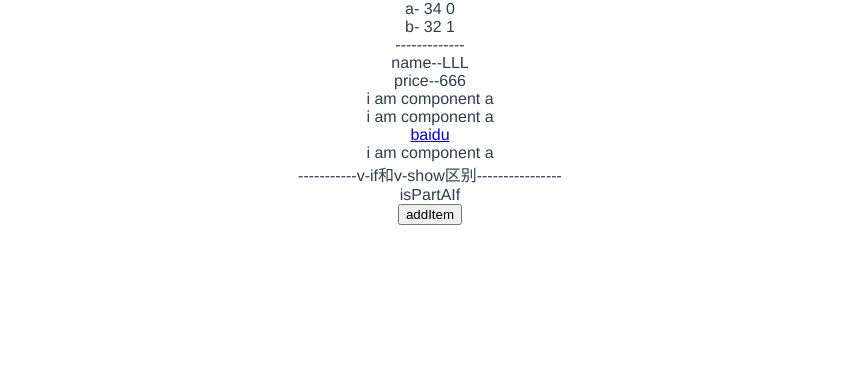
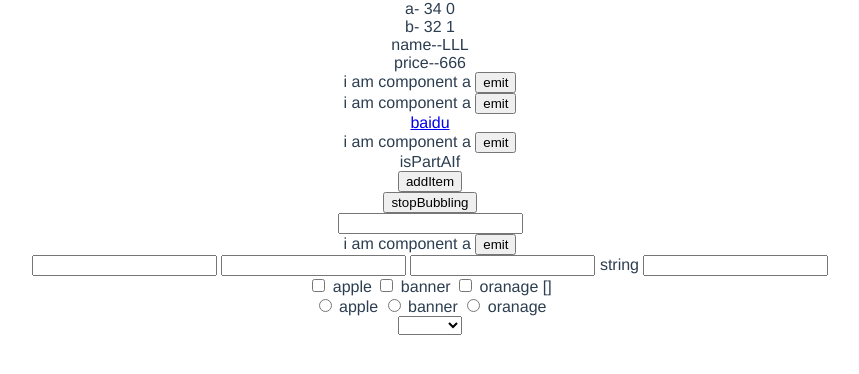
Before and after one commit to jiajunhuangWorker/mvvm-introduction-vue, a Vue app in the folder vuecliinitproject/: page / in a window 1280 px wide. Shown: the part 374-748 px from the top of the page, without its empty margins (210-1069 px from the left). Built offline with nearby package versions, Linux system fonts and the light colour scheme.

Commit message:
add new component

```diff
--- a/vuecliinitproject/src/App.vue
+++ b/vuecliinitproject/src/App.vue
@@ -5,29 +5,92 @@
     <div :title = 'hellow'>
       {{ hellow }}
     </div>
+    <!-- v-html和v-text 区别 -->
     <div v-html='hellow'> </div>
     <div v-text='hellow'> </div>
     {{num+1}}
     {{state ? '成功了' : '失败了'}}
+    <!-- 循环数组 -->
     <div v-for="(item,index) in list" :class="{odd : index % 2}">
       {{item.name}}- {{item.price}}  {{index}}
     </div>
-    -------------
+    <!-- 循环对象 -->
     <div v-for="(item,key) in objList">{{key+'--'+item}}</div>
+    <!-- 循环组件 -->
     <componentA v-for="(item,key) in objList" :key="key"></componentA>
     <a :href="link" class="abc" :class="className">baidu</a>
+    <!-- 传递数据给组件 -->
     <componentA :dataA="dataA"></componentA>
-    -----------v-if和v-show区别----------------
+    <!-- v-if和v-show区别 -->
     <div v-if="isPartA">isPartAIf</div>
     <div v-else>isNoData</div>
     <div v-show="!isPartA">isPartAShow</div>
+    <!-- 绑定属性 -->
     <button @click='addItem'  :class="[classA,{'red-font':redObj}]">addItem</button>
+
+    <div class="">
+      <!-- 阻止冒泡事件 -->
+      <button @click.stop='stopBubbling'>stopBubbling</button>
+      <br>
+    </div>
+      <!-- 键盘事件 -->
+      <input type="text" @keydown.enter='keyDownEnter'>
+      <!-- 自定义事件 -->
+      <componentA @my-event="onComaMyEvent"></componentA>
+      <!-- 表单绑定 -->
+      <input type="text" name="" v-model="myVal">
+      {{myVal}}
+      <input type="text" name="" v-model.lazy="myVal2">
+      {{myVal2}}
+      <input type="text" name="" v-model.number="myVal3">
+      {{typeof myVal3}}
+       <input type="text" name="" v-model.trim="myVal4">
+      {{myVal4}}
+
+      <label>
+      <br/>
+      <input type="checkbox" name="" value = "apple" v-model="checkboxArr">
+      apple
+      </label>
+      <label>
+      <input type="checkbox" name="" value = "banner" v-model="checkboxArr">
+      banner
+      </label>
+      <label>
+      <input type="checkbox" name="" value = "oranage" v-model="checkboxArr">
+      oranage
+      </label>
+      {{checkboxArr}}
+
+      <label>
+<br/>
+      <input type="radio" name="" value = "apple" v-model="radioElm">
+      apple
+      </label>
+      <label>
+      <input type="radio" name="" value = "banner" v-model="radioElm">
+      banner
+      </label>
+      <label>
+      <input type="radio" name="" value = "oranage" v-model="radioElm">
+      oranage
+      </label>
+      {{radioElm}}
+      <br/>
+      <select v-model="selectVal">
+        <option  v-for="item in fruits" :value='item.id'>{{item.name}}</option>
+      </select>
+      {{selectVal}}
+      <!-- 父组件传递参数给子组件 -->
+      <!-- <vSelect :options="fruits"></vSelect> -->
+
   </div>
 
 </template>
 
 <script>
 import componentA from './components/a'
+// import vSelect from './components/vSelect'
 import Vue from 'vue'
 export default {
   components:{componentA}
@@ -42,6 +105,13 @@ export default {
       ,redObj:true
       ,classA:"hellow"
       ,isPartA:true
+      ,myVal:""
+      ,myVal2:""
+      ,myVal3:""
+      ,myVal4:""
+      ,checkboxArr:[]
+      ,radioElm:""
+      ,selectVal:""
       ,className:{
         /*
           class
@@ -49,6 +119,14 @@ export default {
         "classNames":true
         ,"className2":false
       }
+      ,fruits:[
+      {
+        name:"apply"
+        ,id:0
+      },{
+        name:"banner"
+        ,id:1
+      }]
       ,list:[
       {
         name:'a'
@@ -76,6 +154,15 @@ export default {
         ,price:32
       })
     }
+    ,stopBubbling(e){
+      console.info(e)
+    }
+    ,keyDownEnter(e){
+      console.info(e)
+    }
+    ,onComaMyEvent(parmfromA){
+      console.info('this is onComaMyEvent'+parmfromA);
+    }
   }
 }
 </script>
--- a/vuecliinitproject/src/components/a.vue
+++ b/vuecliinitproject/src/components/a.vue
@@ -1,6 +1,7 @@
 <template>
 	<div>
 		{{hellow}}
+		<button @click="emitMyEvent">emit</button>
 	</div>
 </template>
 <script>
@@ -9,6 +10,11 @@ export default{
 		return {
 			hellow:'i am component a'
 		}
+	},
+	methods:{
+		emitMyEvent(){
+			this.$emit('my-event',this.hellow)
+		}
 	}
 }
 </script>
--- /dev/null
+++ b/vuecliinitproject/src/components/vSelect.vue
@@ -0,0 +1,17 @@
+<template>
+
+
+</template>
+<script>
+export default{
+	props:['options']
+	,data(){
+
+	}
+	,methods:{
+		onchange(){
+
+		}
+	}
+}
+</script>
```
